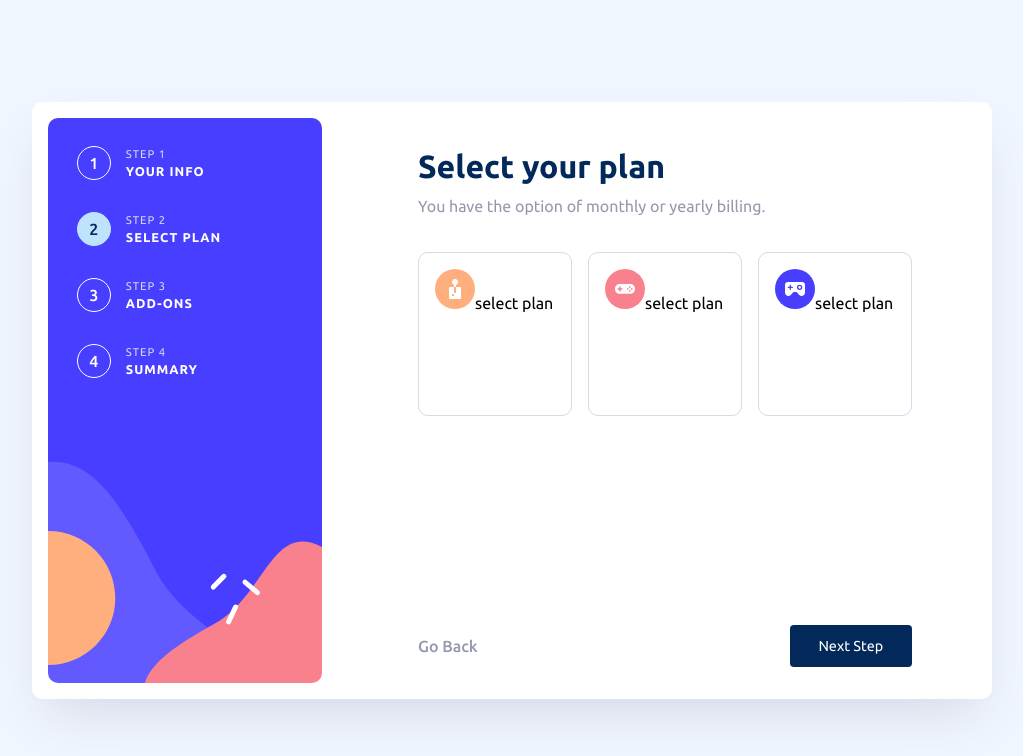
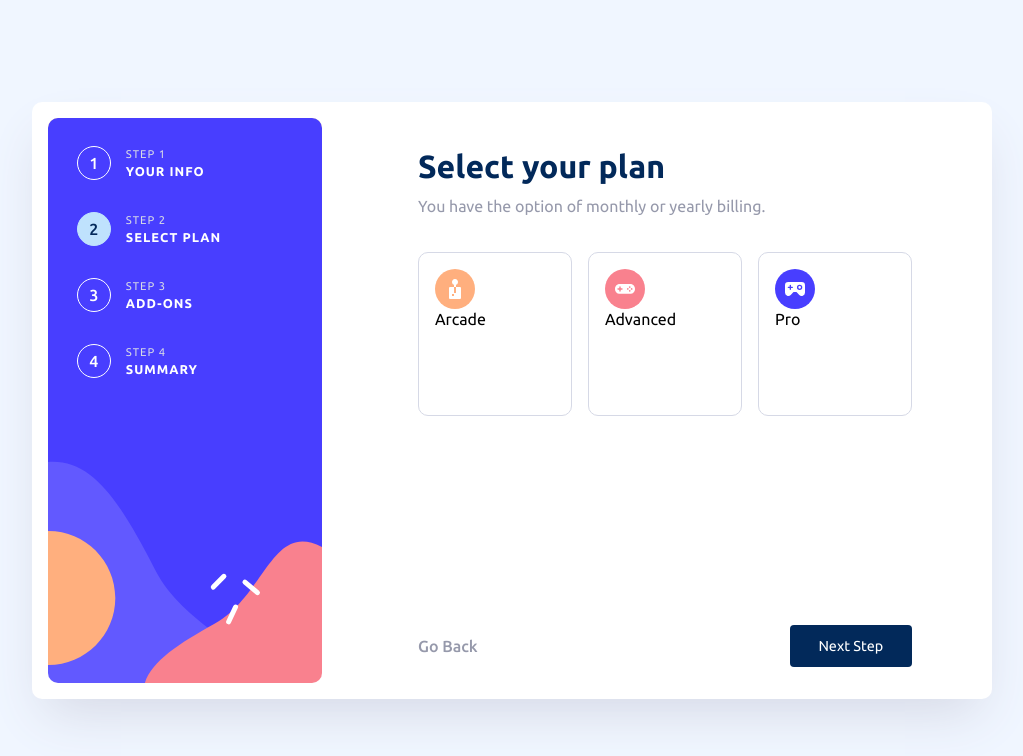
Before and after one commit to kdumagalhaes/multi-step-form, a React (Vite) app: page /select-plan in a window 1280 px wide. Shown: the top 756 px of the page, without its empty margins (128-1151 px from the left). Built offline with nearby package versions, Linux system fonts and the light colour scheme.

Commit message:
Add getIcon util

```diff
--- a/src/components/Content/ContentSelectPlan/ContentSelectPlan.tsx
+++ b/src/components/Content/ContentSelectPlan/ContentSelectPlan.tsx
@@ -1,23 +1,18 @@
-import IconAdvanced from '../../../assets/icons/icon-advanced.svg';
-import IconArcade from '../../../assets/icons/icon-arcade.svg';
-import IconPro from '../../../assets/icons/icon-pro.svg';
+import { PLANS } from '../../../constants/plans';
+import getIcon from '../../../utils/getIcon';
 
 import styles from './ContentSelectPlan.module.scss';
 const ContentSelectPlan = () => {
   return (
     <div className={styles.container}>
-      <div role='button' className={styles['plan-card']}>
-        <img src={IconArcade} alt='arcade icon' />
-        select plan
-      </div>
-      <div role='button' className={styles['plan-card']}>
-        <img src={IconAdvanced} alt='advanced icon' />
-        select plan
-      </div>
-      <div role='button' className={styles['plan-card']}>
-        <img src={IconPro} alt='pro icon' />
-        select plan
-      </div>
+      {PLANS.map((plan) => {
+        return (
+          <div key={plan.id} role='button' className={styles['plan-card']}>
+            <img src={getIcon(plan.planIcon)} alt='arcade icon' />
+            <p>{plan.planName}</p>
+          </div>
+        );
+      })}
     </div>
   );
 };
--- /dev/null
+++ b/src/constants/plans.ts
@@ -0,0 +1,29 @@
+export enum PlansNames {
+  ADVANCED = 'Advanced',
+  ARCADE = 'Arcade',
+  PRO = 'Pro',
+}
+
+export const PLANS = [
+  {
+    id: 1,
+    planName: PlansNames.ARCADE,
+    planIcon: PlansNames.ARCADE,
+    yearPrice: 90,
+    monthPrice: 9,
+  },
+  {
+    id: 2,
+    planName: PlansNames.ADVANCED,
+    planIcon: PlansNames.ADVANCED,
+    yearPrice: 12,
+    monthPrice: 120,
+  },
+  {
+    id: 3,
+    planName: PlansNames.PRO,
+    planIcon: PlansNames.PRO,
+    yearPrice: 15,
+    monthPrice: 150,
+  },
+];
--- /dev/null
+++ b/src/utils/getIcon.ts
@@ -0,0 +1,15 @@
+import { PlansNames } from '../constants/plans';
+import IconAdvanced from '../assets/icons/icon-advanced.svg';
+import IconArcade from '../assets/icons/icon-arcade.svg';
+import IconPro from '../assets/icons/icon-pro.svg';
+const getIcon = (iconName: PlansNames) => {
+  const iconsMap = {
+    Advanced: IconAdvanced,
+    Arcade: IconArcade,
+    Pro: IconPro,
+  };
+
+  return iconsMap[iconName];
+};
+
+export default getIcon;
```
